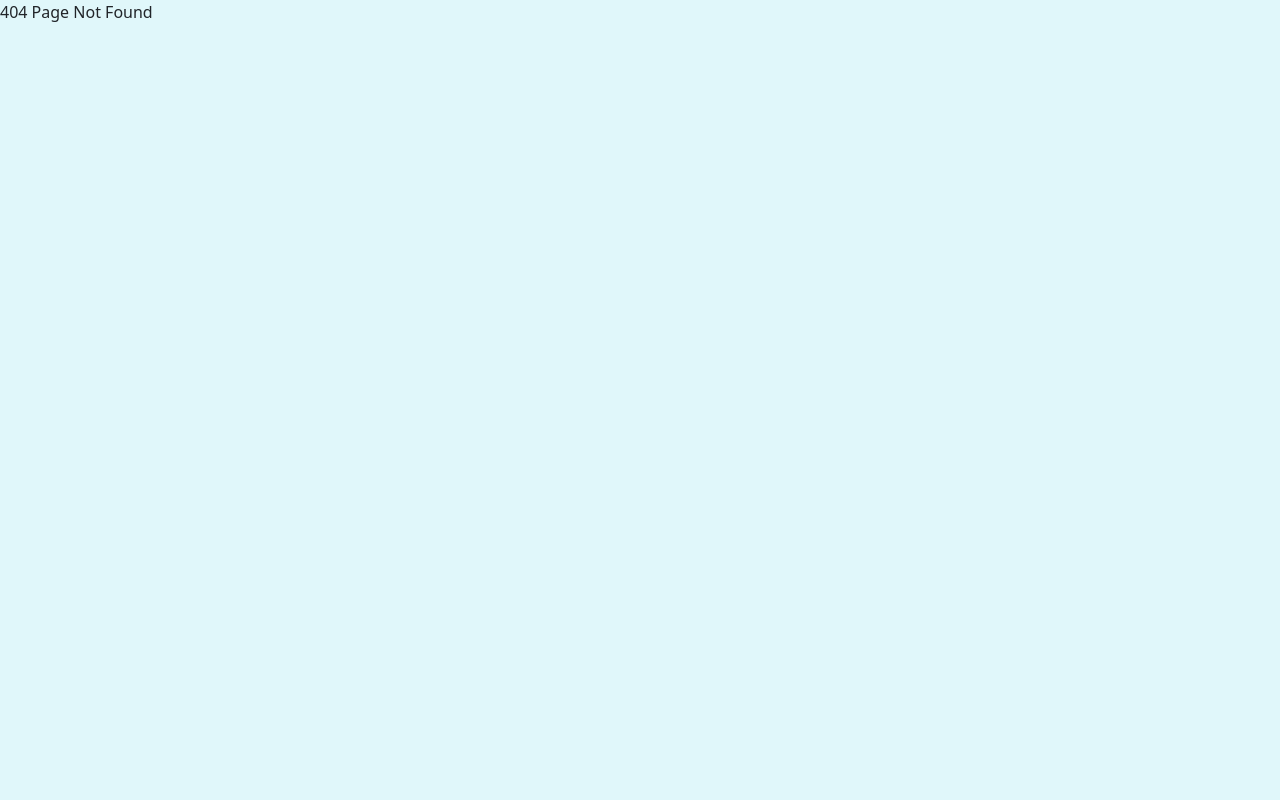
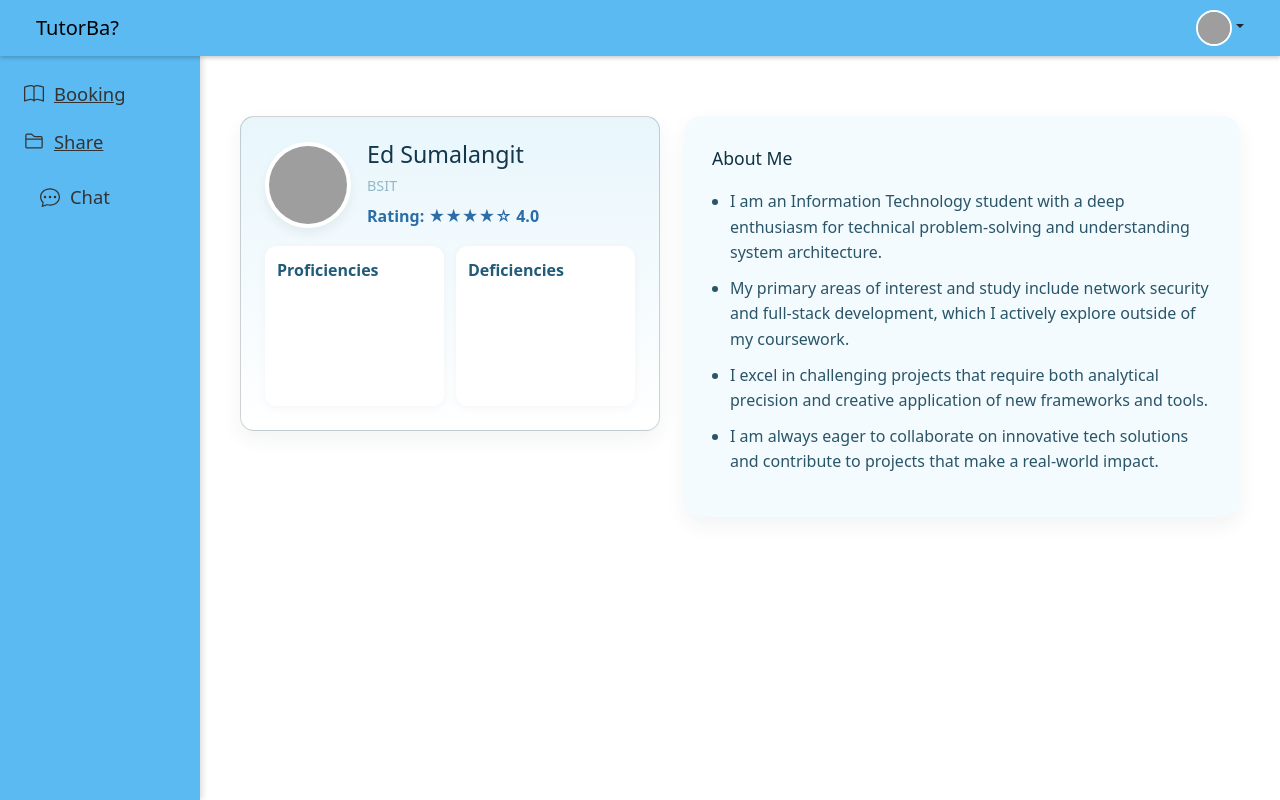
Before and after one commit to diVelarde/TutorBa, a React app in the folder frontend/: page /profile in a window 1280 px wide. Before the commit this address had no page. Built offline with nearby package versions, Linux system fonts and the light colour scheme; grey boxes are pictures that could not be loaded; the HTML template or start-up script is replaced by a standard one.

Commit message:
profile component render through the header dropdown - Updated CSS to fix header overlapping content issueW

```diff
--- a/frontend/src/App.jsx
+++ b/frontend/src/App.jsx
@@ -7,6 +7,7 @@ import SideBar from './components/SideBar.jsx';
 import PostCard from './components/PostCard.jsx';
 import Booking from './components/Booking.jsx';
 import FileSharing from './components/FileSharing.jsx';
+import Profile from './components/Profile.jsx';
 
 
 function App() {
@@ -31,6 +32,7 @@ function App() {
         <Route path="/posts" element={<LayoutWrapper ContentComponent={PostCard} />} />
         <Route path="/booking" element={<LayoutWrapper ContentComponent={Booking} />} />
         <Route path="/sharing" element={<LayoutWrapper ContentComponent={FileSharing} />} />
+        <Route path="/profile" element={<LayoutWrapper ContentComponent={Profile} />} />
 
         <Route path="*" element={<div>404 Page Not Found</div>} />
       </Routes>
--- a/frontend/src/components/Header.jsx
+++ b/frontend/src/components/Header.jsx
@@ -1,6 +1,7 @@
 import React from 'react';
 import Container from 'react-bootstrap/Container';
 import Nav from 'react-bootstrap/Nav';
+import { NavLink } from 'react-router-dom';
 import Navbar from 'react-bootstrap/Navbar';
 import Dropdown from 'react-bootstrap/Dropdown';
 import '../styles/Header.css'
@@ -12,7 +13,7 @@ function Header() {
 
       <Navbar expand="lg" className="blueNavBar" fixed="top">
         <Container fluid>
-          <Navbar.Brand href="/">TutorBa?</Navbar.Brand>
+          <Navbar.Brand as={NavLink} to="/">TutorBa?</Navbar.Brand>
 
           <Nav className="ms-auto">
             <Dropdown align="end">
@@ -20,12 +21,12 @@ function Header() {
                 <img
                   src="https://i.pravatar.cc/300"
                   alt="Profile"
-                  className="profile-avatar"
+                  className="header-avatar"
                 />
               </Dropdown.Toggle>
 
               <Dropdown.Menu>
-                <Dropdown.Item href="/profile">Profile</Dropdown.Item>
+                <Dropdown.Item as={NavLink} to="/profile">Profile</Dropdown.Item>
                 <Dropdown.Divider />
                 <Dropdown.Item href="/logout">Logout</Dropdown.Item>
               </Dropdown.Menu>
--- a/frontend/src/components/Profile.jsx
+++ b/frontend/src/components/Profile.jsx
@@ -3,7 +3,7 @@ import '../styles/Profile.css';
 
 function Profile() {
   return (
-    <main className="profile-page">
+    <section className="profile-page">
       <div className="profile-wrapper">
         <section className="profile-left card">
           <div className="profile-top">
@@ -59,7 +59,7 @@ function Profile() {
           </ul>
         </aside>
       </div>
-    </main>
+    </section>
   );
 }
 
--- a/frontend/src/styles/Header.css
+++ b/frontend/src/styles/Header.css
@@ -3,10 +3,11 @@
         height: 56px;
         padding: 0.5rem 1.5rem;
         box-shadow: 0 2px 4px rgba(0,0,0,0.2);
+   z-index: 1000;
 
       }
 
-      .profile-avatar {
+      .header-avatar {
         width: 36px;
         height: 36px;
         border-radius: 50%;
```
